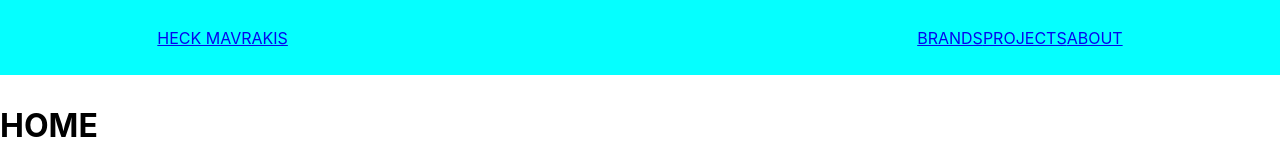
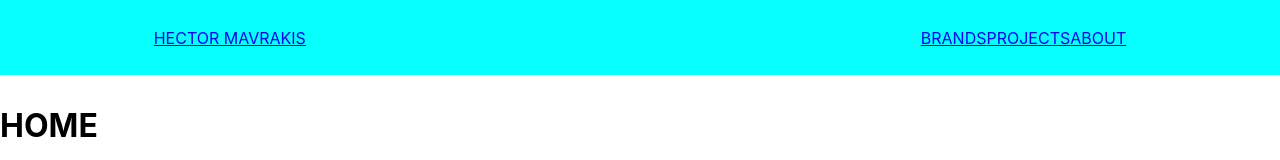
Before and after one commit to Kevin-Vigil/HectorMavrakis, a React (Create React App) app in the folder hector-mav-web/: page / in a window 1280 px wide. Shown: the top 160 px of the page. Built offline with nearby package versions, Linux system fonts and the light colour scheme.

Commit message:
minor fix

```diff
--- a/hector-mav-web/src/components/Header.js
+++ b/hector-mav-web/src/components/Header.js
@@ -35,7 +35,7 @@ function Header(){
         </nav>
         <div className='header'>
           {/* <div className='placeholder-one'/> */}
-          <Link to='/' className='hec-mav-logo'>HECK MAVRAKIS</Link>
+          <Link to='/' className='hec-mav-logo'>HECTOR MAVRAKIS</Link>
           <div className='placeholder-mid'/>
           <div className='header-rightside-nav'>
             <Link to='/brands' className='brands-link'>BRANDS</Link>
```
